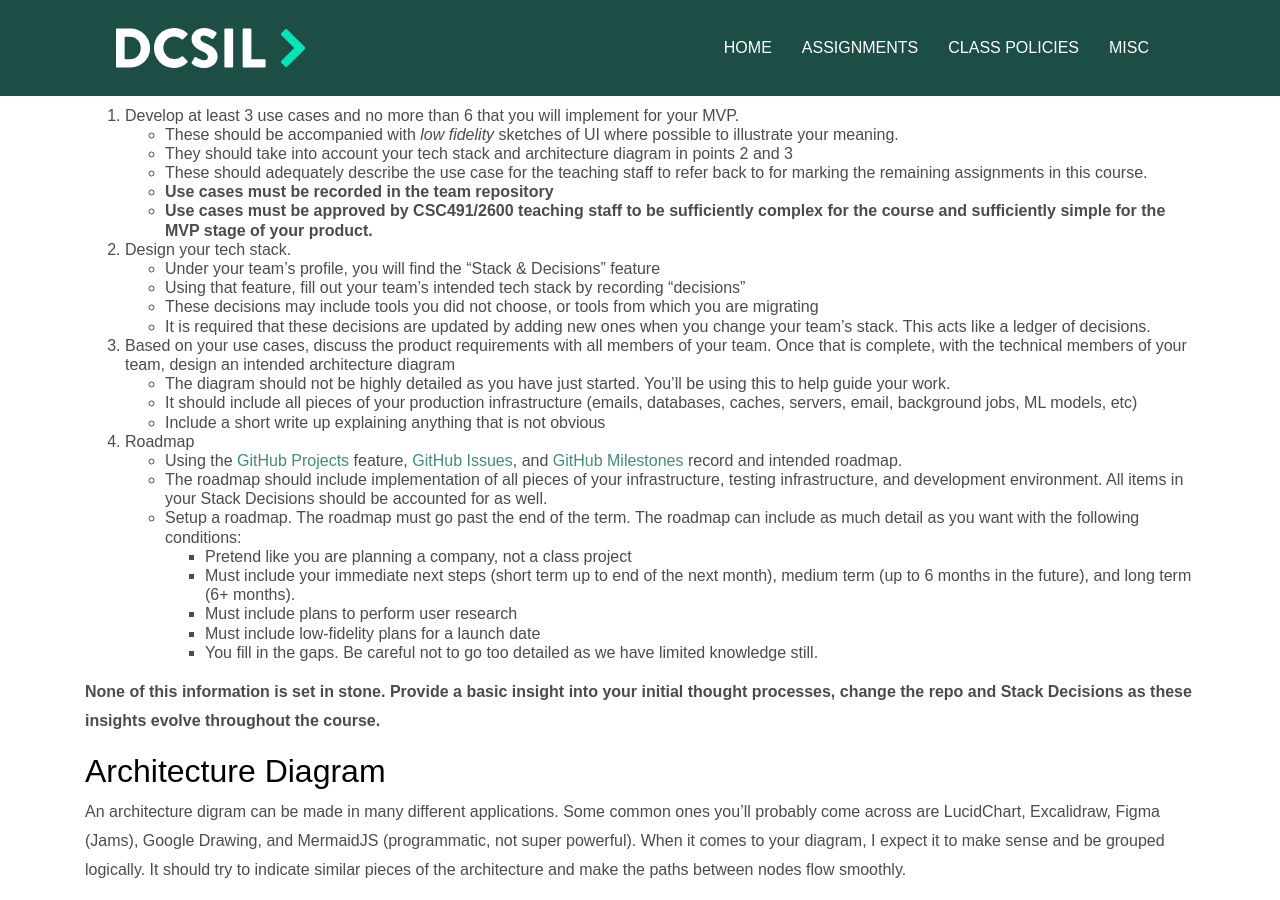
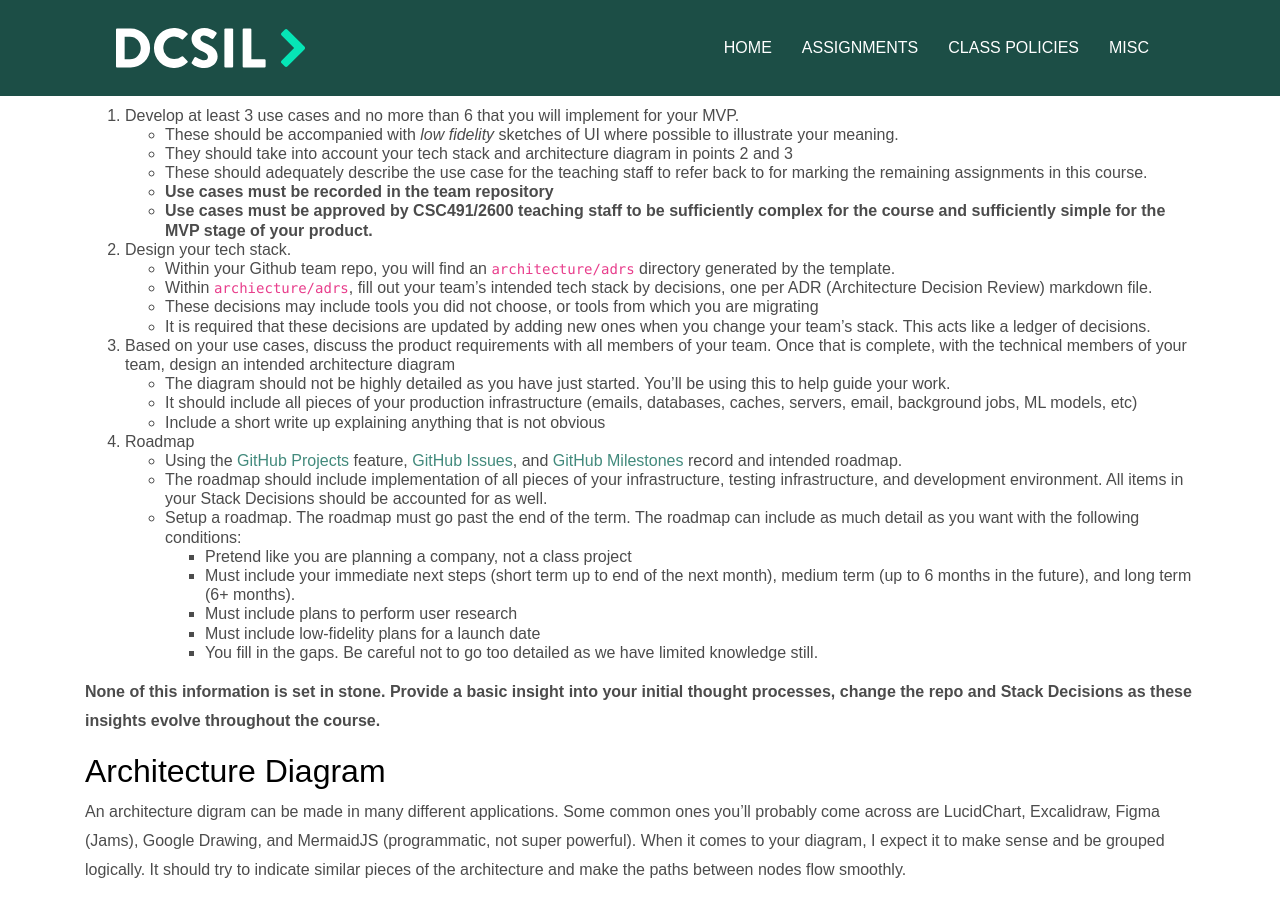
Before and after one commit to dcsil/CSC491, a Jekyll site: the page built from assignments/a3.md, in a window 1280 px wide and 900 px high, scrolled down 614 px. Built offline with Jekyll 4.4.1, drawn with Linux system fonts in a browser that asks for light colours; our own code applies the rules of GitHub Pages for plain Markdown files.

Commit message:
more guest speakers, architecture assignment tweaks

```diff
--- a/assignments/a3.md
+++ b/assignments/a3.md
@@ -29,8 +29,8 @@ You will be expected to work together and submit this assignment as a team. Anyo
   - **Use cases must be recorded in the team repository**
   - **Use cases must be approved by CSC491/2600 teaching staff to be sufficiently complex for the course and sufficiently simple for the MVP stage of your product.**
 2. Design your tech stack.
-    - Under your team's profile, you will find the "Stack & Decisions" feature
-    - Using that feature, fill out your team's intended tech stack by recording "decisions"
+    - Within your Github team repo, you will find an `architecture/adrs` directory generated by the template.
+    - Within `archiecture/adrs`, fill out your team's intended tech stack by decisions, one per ADR (Architecture Decision Review) markdown file.
     - These decisions may include tools you did not choose, or tools from which you are migrating
     - It is required that these decisions are updated by adding new ones when you change your team's stack. This acts like a ledger of decisions.
 3. Based on your use cases, discuss the product requirements with all members of your team. Once that is complete, with the technical members of your team, design an intended architecture diagram
```
Also changed, not shown: assignments/participation_teamwork.md (+0 -1 lines), other_pages/schedule.md (+2 -2 lines).
